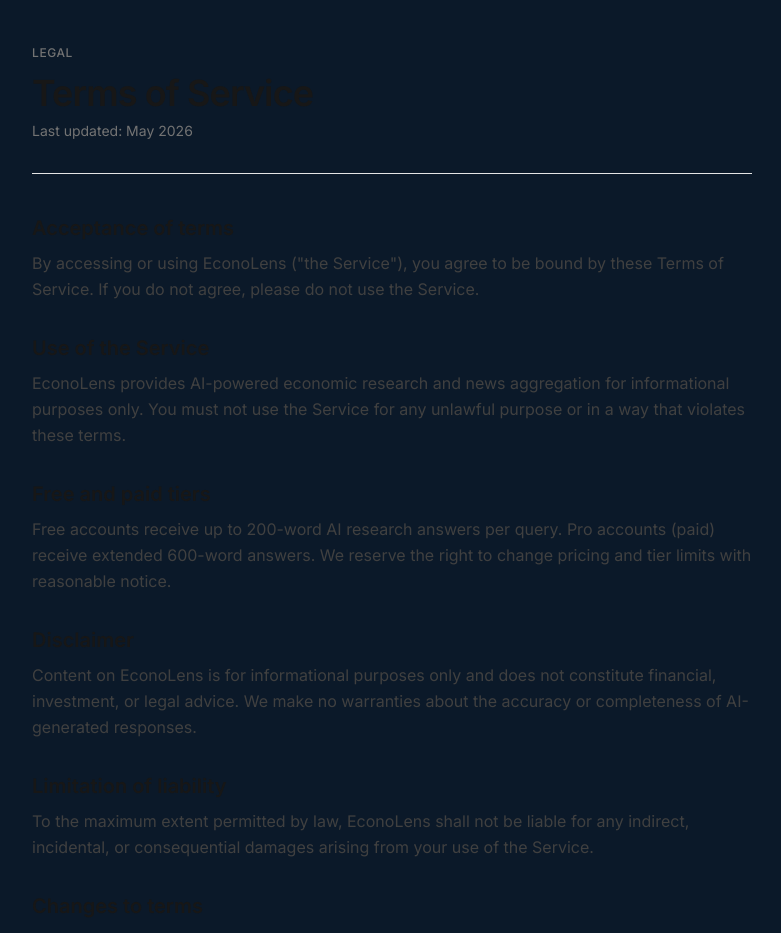
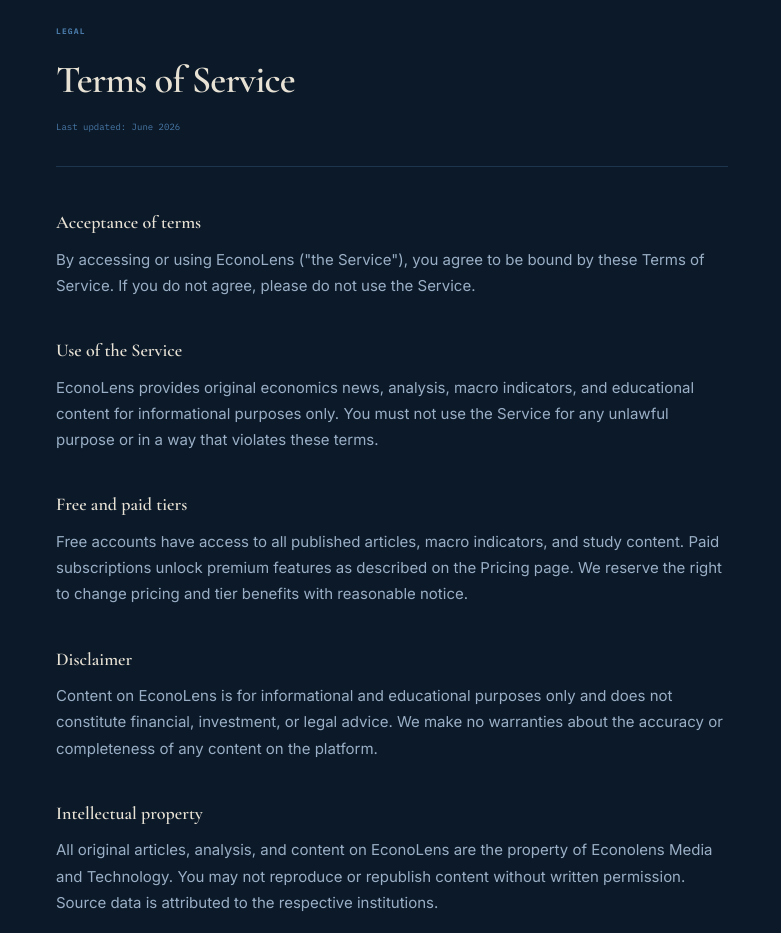
Before and after one commit to EconoLens/econolens-web, a Next.js app: page /terms in a window 1280 px wide. Shown: the part 140-1073 px from the top of the page, without its empty margins (248-1029 px from the left). Built offline with nearby package versions, Linux system fonts and the light colour scheme; no server answers.

Commit message:
Update page.tsx

```diff
--- a/src/app/terms/page.tsx
+++ b/src/app/terms/page.tsx
@@ -1,77 +1,92 @@
-import type { Metadata } from "next";
+import type { Metadata } from 'next'
 
 export const metadata: Metadata = {
-  title: "Terms of Service | EconoLens",
-  description: "Terms of service for EconoLens.",
-};
+  title: 'Terms of Service | EconoLens',
+  description: 'Terms of service for EconoLens.',
+}
 
 export default function TermsPage() {
   return (
-    <main className="mx-auto max-w-3xl px-6 py-20">
-      <header className="border-b border-neutral-200 pb-8">
-        <p className="text-xs font-medium uppercase tracking-wider text-neutral-500">Legal</p>
-        <h1 className="mt-3 text-4xl font-semibold tracking-tight text-neutral-900">
+    <main style={{ maxWidth: '720px', margin: '0 auto', padding: '60px 24px 80px' }}>
+      <header style={{ borderBottom: '0.5px solid var(--ink-border)', paddingBottom: '32px', marginBottom: '40px' }}>
+        <p style={{ fontFamily: 'var(--font-mono)', fontSize: '0.5rem', fontWeight: 700, letterSpacing: '0.14em', textTransform: 'uppercase', color: 'var(--text-tertiary)', marginBottom: '12px' }}>Legal</p>
+        <h1 style={{ fontFamily: 'var(--font-display)', fontSize: 'clamp(1.75rem, 3vw, 2.5rem)', fontWeight: 600, color: 'var(--text-primary)', letterSpacing: '-0.02em' }}>
           Terms of Service
         </h1>
-        <p className="mt-2 text-sm text-neutral-500">Last updated: May 2026</p>
+        <p style={{ fontFamily: 'var(--font-mono)', fontSize: '0.5625rem', color: 'var(--text-tertiary)', marginTop: '8px' }}>Last updated: June 2026</p>
       </header>
-      <div className="mt-10 space-y-8 text-base leading-relaxed text-neutral-700">
+
+      <div style={{ display: 'flex', flexDirection: 'column', gap: '36px', fontSize: '0.9375rem', color: 'var(--text-secondary)', lineHeight: 1.75 }}>
         <section>
-          <h2 className="mb-2 text-xl font-semibold text-neutral-900">Acceptance of terms</h2>
+          <h2 style={{ fontFamily: 'var(--font-display)', fontSize: '1.125rem', fontWeight: 600, color: 'var(--text-primary)', marginBottom: '8px' }}>Acceptance of terms</h2>
           <p>
             By accessing or using EconoLens (&quot;the Service&quot;), you agree to be bound by
             these Terms of Service. If you do not agree, please do not use the Service.
           </p>
         </section>
+
         <section>
-          <h2 className="mb-2 text-xl font-semibold text-neutral-900">Use of the Service</h2>
+          <h2 style={{ fontFamily: 'var(--font-display)', fontSize: '1.125rem', fontWeight: 600, color: 'var(--text-primary)', marginBottom: '8px' }}>Use of the Service</h2>
           <p>
-            EconoLens provides AI-powered economic research and news aggregation for informational
-            purposes only. You must not use the Service for any unlawful purpose or in a way that
-            violates these terms.
+            EconoLens provides original economics news, analysis, macro indicators, and educational
+            content for informational purposes only. You must not use the Service for any unlawful
+            purpose or in a way that violates these terms.
           </p>
         </section>
+
         <section>
-          <h2 className="mb-2 text-xl font-semibold text-neutral-900">Free and paid tiers</h2>
+          <h2 style={{ fontFamily: 'var(--font-display)', fontSize: '1.125rem', fontWeight: 600, color: 'var(--text-primary)', marginBottom: '8px' }}>Free and paid tiers</h2>
           <p>
-            Free accounts receive up to 200-word AI research answers per query. Pro accounts (paid)
-            receive extended 600-word answers. We reserve the right to change pricing and tier
-            limits with reasonable notice.
+            Free accounts have access to all published articles, macro indicators, and study content.
+            Paid subscriptions unlock premium features as described on the Pricing page. We reserve
+            the right to change pricing and tier benefits with reasonable notice.
           </p>
         </section>
+
         <section>
-          <h2 className="mb-2 text-xl font-semibold text-neutral-900">Disclaimer</h2>
+          <h2 style={{ fontFamily: 'var(--font-display)', fontSize: '1.125rem', fontWeight: 600, color: 'var(--text-primary)', marginBottom: '8px' }}>Disclaimer</h2>
           <p>
-            Content on EconoLens is for informational purposes only and does not constitute
-            financial, investment, or legal advice. We make no warranties about the accuracy or
-            completeness of AI-generated responses.
+            Content on EconoLens is for informational and educational purposes only and does not
+            constitute financial, investment, or legal advice. We make no warranties about the
+            accuracy or completeness of any content on the platform.
           </p>
         </section>
+
         <section>
-          <h2 className="mb-2 text-xl font-semibold text-neutral-900">Limitation of liability</h2>
+          <h2 style={{ fontFamily: 'var(--font-display)', fontSize: '1.125rem', fontWeight: 600, color: 'var(--text-primary)', marginBottom: '8px' }}>Intellectual property</h2>
+          <p>
+            All original articles, analysis, and content on EconoLens are the property of
+            Econolens Media and Technology. You may not reproduce or republish content without
+            written permission. Source data is attributed to the respective institutions.
+          </p>
+        </section>
+
+        <section>
+          <h2 style={{ fontFamily: 'var(--font-display)', fontSize: '1.125rem', fontWeight: 600, color: 'var(--text-primary)', marginBottom: '8px' }}>Limitation of liability</h2>
           <p>
             To the maximum extent permitted by law, EconoLens shall not be liable for any indirect,
             incidental, or consequential damages arising from your use of the Service.
           </p>
         </section>
+
         <section>
-          <h2 className="mb-2 text-xl font-semibold text-neutral-900">Changes to terms</h2>
+          <h2 style={{ fontFamily: 'var(--font-display)', fontSize: '1.125rem', fontWeight: 600, color: 'var(--text-primary)', marginBottom: '8px' }}>Changes to terms</h2>
           <p>
             We may update these terms from time to time. Continued use of the Service after changes
             constitutes acceptance of the updated terms.
           </p>
         </section>
+
         <section>
-          <h2 className="mb-2 text-xl font-semibold text-neutral-900">Contact</h2>
+          <h2 style={{ fontFamily: 'var(--font-display)', fontSize: '1.125rem', fontWeight: 600, color: 'var(--text-primary)', marginBottom: '8px' }}>Contact</h2>
           <p>
-            Questions about these terms? Email{" "}
-            <a href="mailto:khagankp@gmail.com" className="text-blue-600 underline">
+            Questions about these terms? Email{' '}
+            <a href="mailto:khagankp@gmail.com" style={{ color: 'var(--gold)', textDecoration: 'none', borderBottom: '0.5px solid var(--gold)' }}>
               khagankp@gmail.com
-            </a>
-            .
+            </a>.
           </p>
         </section>
       </div>
     </main>
-  );
+  )
 }
```
